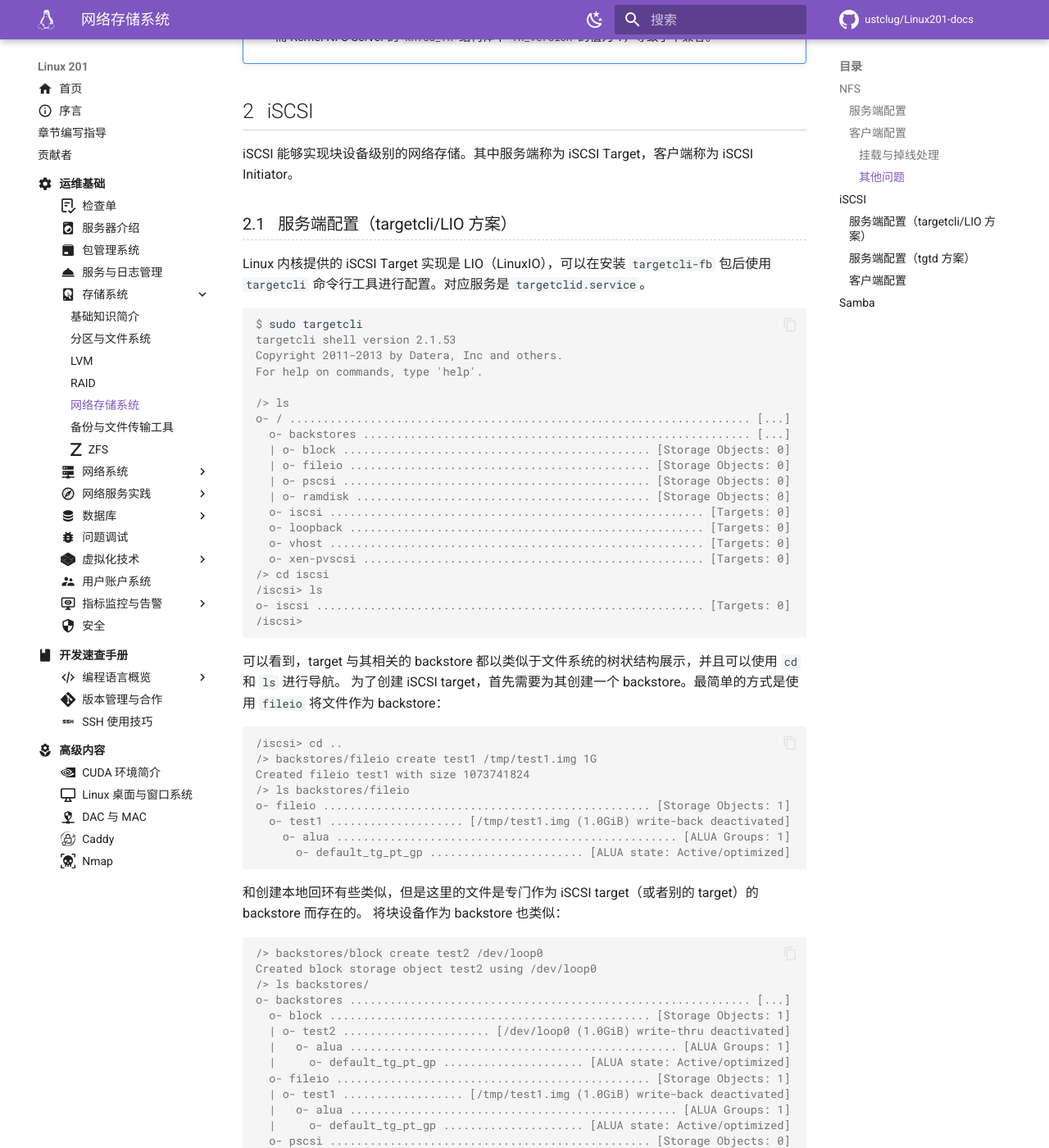
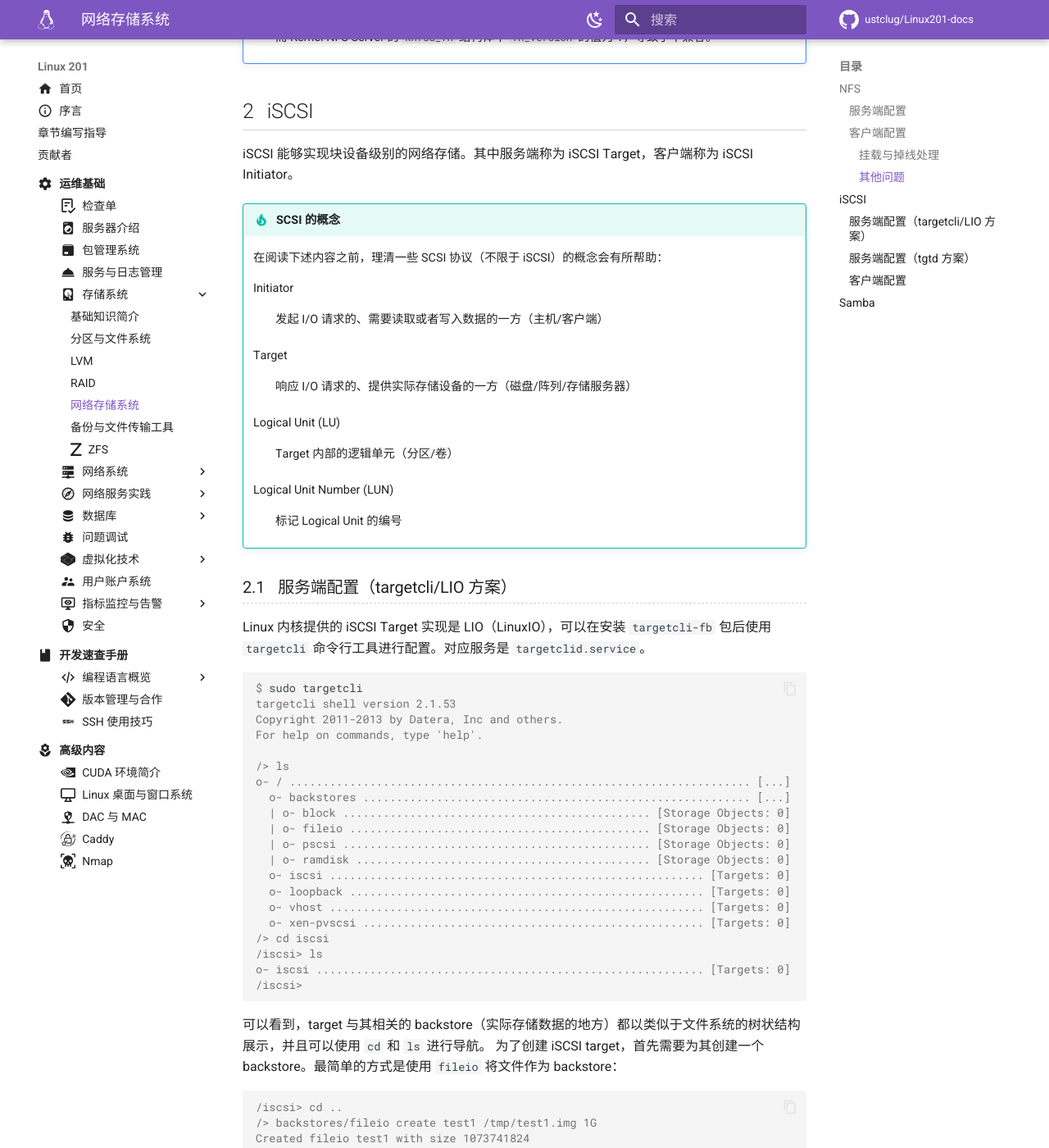
Before and after one commit to ustclug/Linux201-docs, an MkDocs documentation site: the page built from docs/ops/storage/network.md, in a window 1280 px wide and 1400 px high, scrolled down 6274 px. Shown: the whole window at 82% size. Built offline with MkDocs 1.6.1 and Material for MkDocs 9.7.7, drawn with Linux system fonts in a browser that asks for light colours; comment, search, counter and statistics services are not loaded.

Commit message:
ops/storage: List concepts of SCSI

````diff
--- a/docs/ops/storage/network.md
+++ b/docs/ops/storage/network.md
@@ -389,6 +389,26 @@
 
 iSCSI 能够实现块设备级别的网络存储。其中服务端称为 iSCSI Target，客户端称为 iSCSI Initiator。
 
+!!! tip "SCSI 的概念"
+
+    在阅读下述内容之前，理清一些 SCSI 协议（不限于 iSCSI）的概念会有所帮助：
+
+    Initiator
+
+    :   发起 I/O 请求的、需要读取或者写入数据的一方（主机/客户端）
+
+    Target
+
+    :   响应 I/O 请求的、提供实际存储设备的一方（磁盘/阵列/存储服务器）
+
+    Logical Unit (LU)
+
+    :   Target 内部的逻辑单元（分区/卷）
+
+    Logical Unit Number (LUN)
+
+    :   标记 Logical Unit 的编号
+
 ### 服务端配置（targetcli/LIO 方案） {#iscsi-server-targetcli}
 
 Linux 内核提供的 iSCSI Target 实现是 LIO（LinuxIO），可以在安装 `targetcli-fb` 包后使用 `targetcli` 命令行工具进行配置。对应服务是 `targetclid.service`。
@@ -416,7 +436,7 @@
 /iscsi>
 ```
 
-可以看到，target 与其相关的 backstore 都以类似于文件系统的树状结构展示，并且可以使用 `cd` 和 `ls` 进行导航。
+可以看到，target 与其相关的 backstore（实际存储数据的地方）都以类似于文件系统的树状结构展示，并且可以使用 `cd` 和 `ls` 进行导航。
 为了创建 iSCSI target，首先需要为其创建一个 backstore。最简单的方式是使用 `fileio` 将文件作为 backstore：
 
 ```console
````
